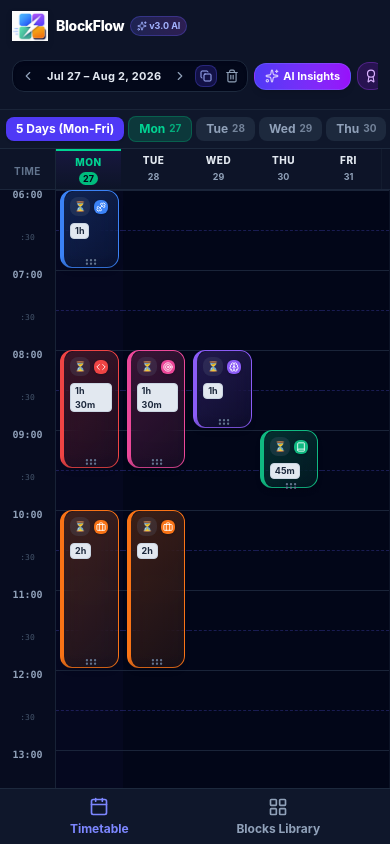
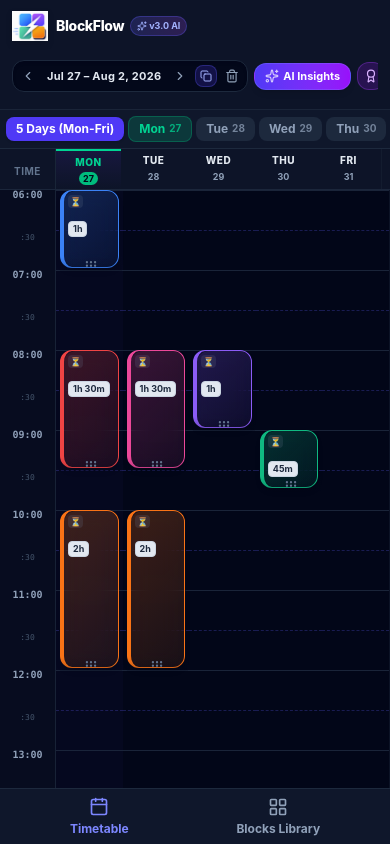
Before and after one commit to jishnunainani-creator/BlockFlow, a React (Vite) app: page / in a window 390 px wide. Built offline with nearby package versions, Linux system fonts and the light colour scheme.

Commit message:
fix: show activity name on mobile - hide icon, shrink status badge, title gets full width in block color

```diff
--- a/src/components/Timetable/ScheduledBlockItem.tsx
+++ b/src/components/Timetable/ScheduledBlockItem.tsx
@@ -162,38 +162,40 @@ export const ScheduledBlockItem: React.FC<ScheduledBlockItemProps> = ({
         }}
       />
 
-      <div className="p-1.5 sm:p-2 h-full flex flex-col justify-between relative z-10">
+      <div className="p-1 sm:p-2 h-full flex flex-col justify-between relative z-10">
         <div>
-          <div className="flex items-start justify-between gap-1">
-            <div className="flex items-center gap-1 sm:gap-1.5 min-w-0">
-              {/* Single-tap Status Badge Button */}
+          <div className="flex items-start justify-between gap-0.5 sm:gap-1">
+            <div className="flex items-center gap-0.5 sm:gap-1.5 min-w-0 flex-1">
+              {/* Single-tap Status Badge Button — tiny on mobile */}
               <button
                 onClick={(e) => {
                   e.stopPropagation();
                   setShowStatusPicker(!showStatusPicker);
                 }}
-                className={`px-1 py-0.5 sm:px-1.5 rounded-lg text-[10px] sm:text-xs font-bold shrink-0 flex items-center justify-center transition-all ${statusCfg.bgClass} hover:scale-115`}
+                className={`text-[9px] sm:text-[10px] font-bold shrink-0 flex items-center justify-center transition-all rounded ${statusCfg.bgClass} hover:scale-110 leading-none px-0.5 py-0.5 sm:px-1`}
                 title={`Status: ${statusCfg.label} (Click to change)`}
               >
                 <span>{statusCfg.badge}</span>
               </button>
 
+              {/* Icon — hidden on mobile to save space */}
               <div
-                className="p-0.5 sm:p-1 rounded-md text-white shrink-0 shadow-sm"
+                className="hidden sm:flex p-1 rounded-md text-white shrink-0 shadow-sm"
                 style={{ backgroundColor: block.color }}
               >
-                <IconComp className="w-2.5 h-2.5 sm:w-3 sm:h-3" />
+                <IconComp className="w-3 h-3" />
               </div>
 
-              {/* Activity Name (Bold & Visible on Mobile) */}
-              <h5 className={`text-xs sm:text-xs font-black text-slate-900 dark:text-white truncate drop-shadow-xs flex items-center gap-1 leading-tight ${
-                isCompleted ? 'line-through opacity-90' : ''
-              }`}>
-                <span className="truncate">{block.title}</span>
+              {/* Activity Name — prominent on mobile, takes full remaining width */}
+              <h5
+                style={{ color: block.color }}
+                className={`text-[10px] sm:text-xs font-black truncate leading-tight flex-1 min-w-0 ${
+                  isCompleted ? 'line-through opacity-70' : ''
+                }`}
+              >
+                {block.title}
                 {isConflicting && (
-                  <span title={conflictData?.message}>
-                    <AlertTriangle className="w-3 h-3 sm:w-3.5 sm:h-3.5 text-rose-500 shrink-0 animate-bounce" />
-                  </span>
+                  <AlertTriangle className="inline w-2.5 h-2.5 ml-0.5 text-rose-500 animate-bounce" />
                 )}
               </h5>
             </div>
```
